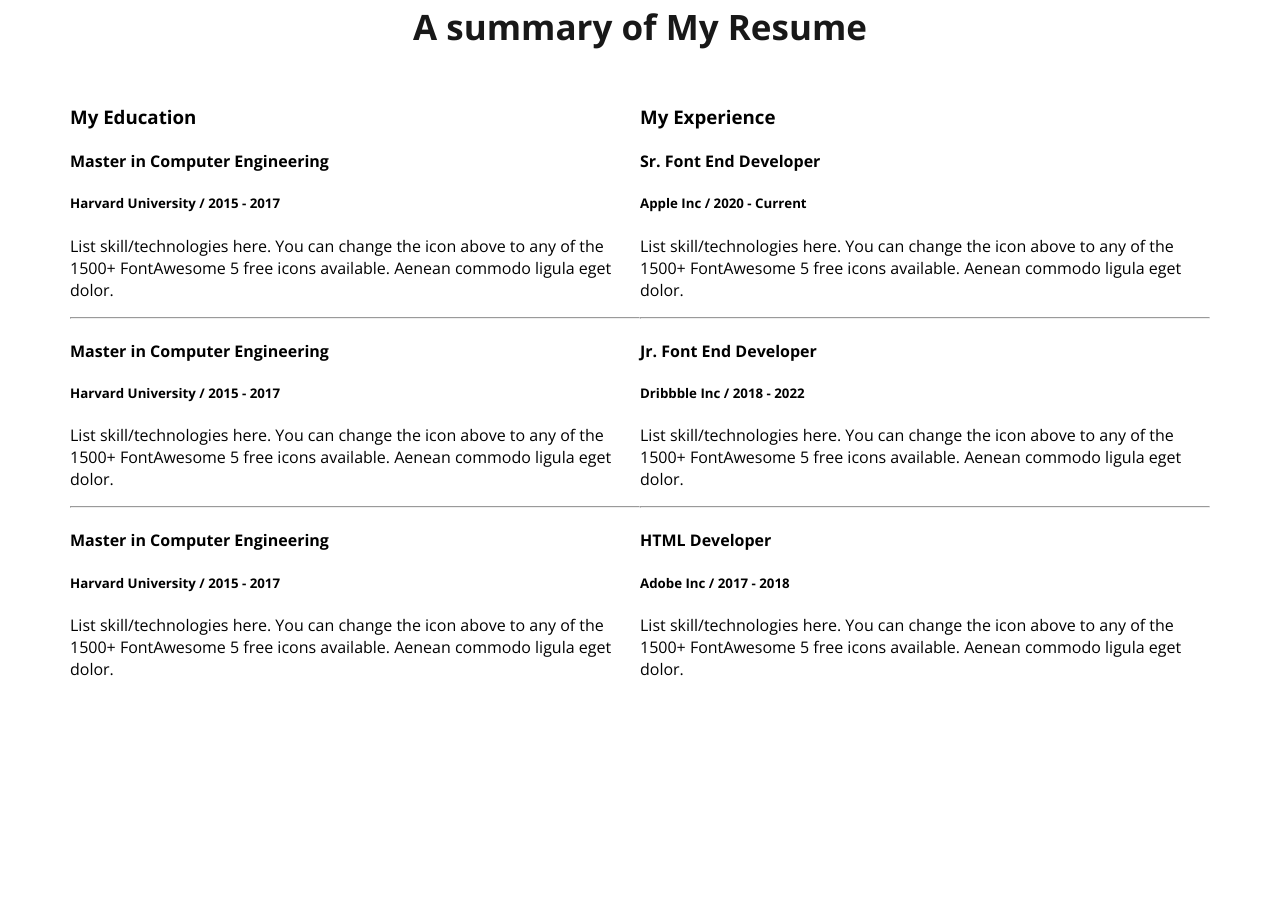
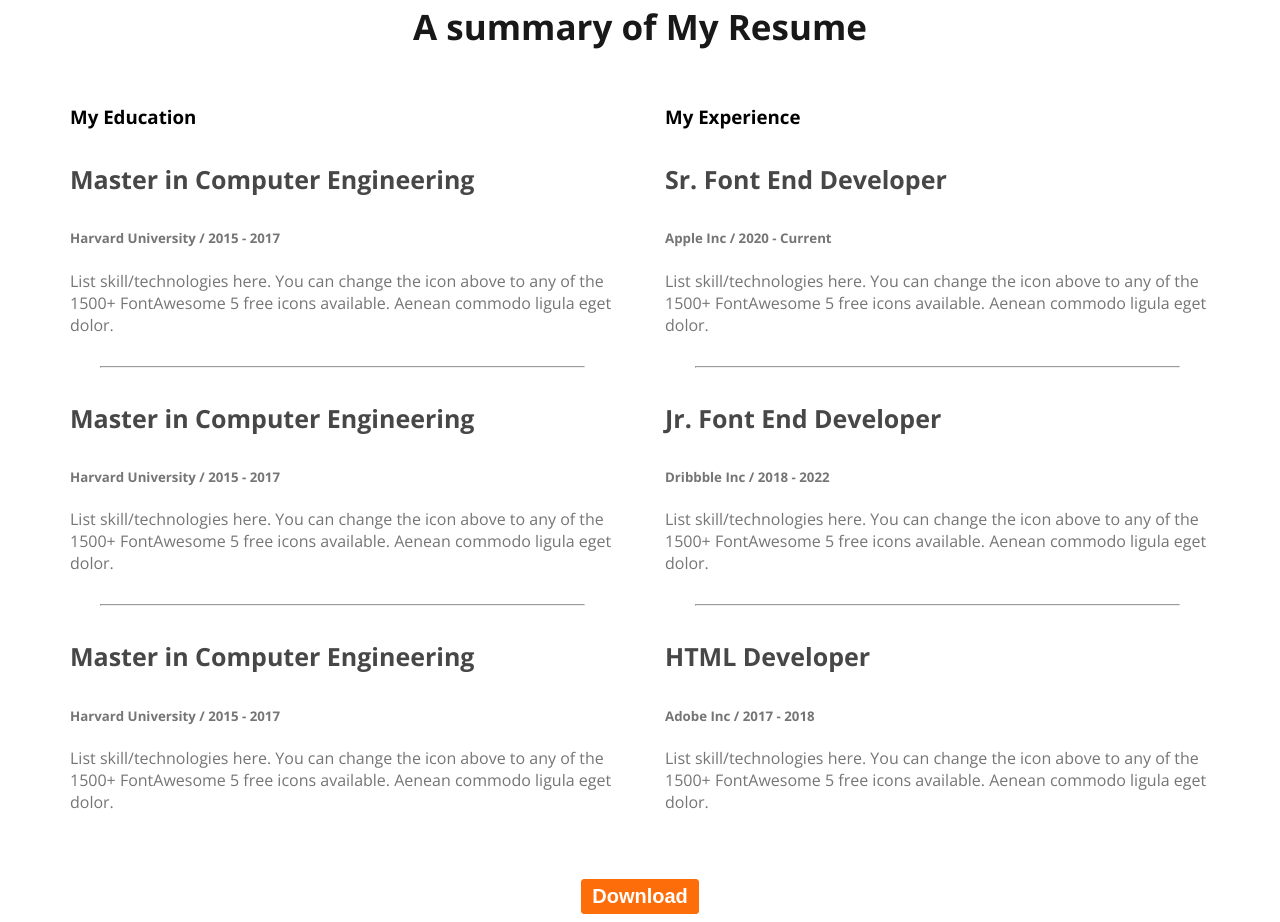
Before and after one commit to joynal-uddin/portfolio-resources, a plain HTML site: page index.html in a window 1280 px wide. Shown: the part 2161-3083 px from the top of the page. Before the commit the page ends 2865 px from the top, so only its background shows below. Drawn offline with nearby package versions, Linux system fonts and the light colour scheme.

Commit message:
resume section added

```diff
--- a/index.html
+++ b/index.html
@@ -145,7 +145,9 @@
                             to any of the 1500+ FontAwesome 5 free icons available. Aenean commodo ligula eget dolor.</p>
                     </div>
                 </div>
-
+            </div>
+            <div class="download-cv">
+                <button class="button-primary">Download</button>
             </div>
           </section>
     </main>
--- a/styles/porfolio.css
+++ b/styles/porfolio.css
@@ -171,6 +171,12 @@ main section{
 
 .resume-container{
     display: flex;
+    gap: 50px;
+
+}
+
+.resume-container hr{
+    margin: 30px;
 }
 
 .resume-colunm-title{
@@ -178,3 +184,21 @@ main section{
     font-size: 30px;
     font-weight: 700;
 }
+.resume-item-title{
+    color: #474747;
+    font-size: 25px;
+    font-weight: 700;
+}
+.resume-item-sub-title{
+    color: #757575;
+}
+
+.resume-item-description{
+    color:#757575;
+    font-size: 16px;
+}
+
+.download-cv{
+    text-align: center;
+    margin-top: 50px;
+}
```
